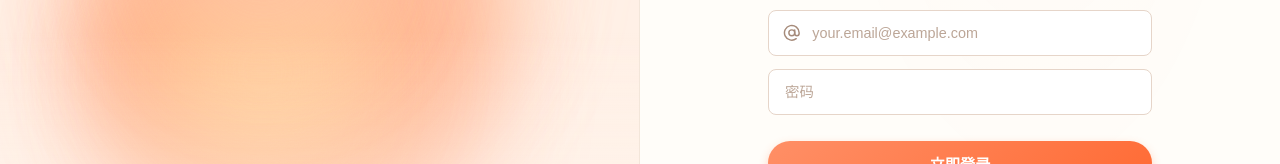
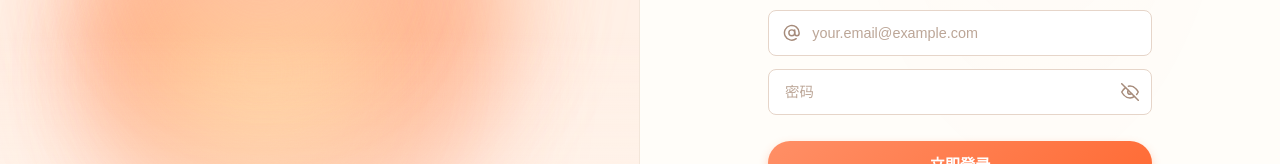
Before and after one commit to N1rvana-git/Vue-fastapi, a Vue app: page /login in a window 1280 px wide. Shown: the part 387-551 px from the top of the page. Built offline with nearby package versions, Linux system fonts and the light colour scheme.

Commit message:
feat: use env for base url, add 401 response interceptor, add password visibility toggle

```diff
--- a/src/main.js
+++ b/src/main.js
@@ -1,5 +1,5 @@
 import { createApp } from 'vue'
-import ElementPlus from 'element-plus'
+import ElementPlus, { ElMessage } from 'element-plus'
 import 'element-plus/dist/index.css'
 import axios from 'axios'
 import App from './App.vue'
@@ -16,6 +16,18 @@
   return Promise.reject(error)
 })
 
+
+axios.interceptors.response.use(response => {
+  return response
+}, error => {
+  if (error.response && error.response.status === 401) {
+    localStorage.removeItem('access_token')
+    ElMessage.error('登录状态已过期，请重新登录')
+    router.push('/login')
+  }
+  return Promise.reject(error)
+})
+
 const app = createApp(App)
 app.use(ElementPlus)
 app.use(router) // 🌟 告诉 Vue 使用路由功能
--- a/src/views/Login.vue
+++ b/src/views/Login.vue
@@ -7,8 +7,9 @@
 const router = useRouter()
 const loginLoading = ref(false)
 const loginForm = ref({ username: '', password: '' })
+const showPassword = ref(false)
 
-const BASE_URL = 'https://jubilant-yodel-4jr9qx56jv9q3qrxg-8000.app.github.dev/'
+const BASE_URL = import.meta.env.VITE_API_BASE_URL || 'https://jubilant-yodel-4jr9qx56jv9q3qrxg-8000.app.github.dev/'
 
 async function handleLogin() {
   if (!loginForm.value.username || !loginForm.value.password) {
@@ -223,7 +224,26 @@
           </div>
 
           <div class="input-container">
-            <input v-model="loginForm.password" @keyup.enter="handleLogin" type="password" placeholder="密码" required style="padding-left: 1rem;">
+            <input
+              v-model="loginForm.password"
+              @keyup.enter="handleLogin"
+              :type="showPassword ? 'text' : 'password'"
+              placeholder="密码"
+              required
+              style="padding-left: 1rem; padding-right: 2.5rem;"
+            >
+            <div class="pwd-toggle" @click="showPassword = !showPassword">
+              <!-- 闭眼图标 (隐藏密码) -->
+              <svg v-if="!showPassword" xmlns="http://www.w3.org/2000/svg" width="18" height="18" viewBox="0 0 24 24" fill="none" stroke="currentColor" stroke-width="2" stroke-linecap="round" stroke-linejoin="round">
+                <path d="M17.94 17.94A10.07 10.07 0 0 1 12 20c-7 0-11-8-11-8a18.45 18.45 0 0 1 5.06-5.94M9.9 4.24A9.12 9.12 0 0 1 12 4c7 0 11 8 11 8a18.5 18.5 0 0 1-2.16 3.19m-6.72-1.07a3 3 0 1 1-4.24-4.24"></path>
+                <line x1="1" y1="1" x2="23" y2="23"></line>
+              </svg>
+              <!-- 睁眼图标 (显示密码) -->
+              <svg v-else xmlns="http://www.w3.org/2000/svg" width="18" height="18" viewBox="0 0 24 24" fill="none" stroke="currentColor" stroke-width="2" stroke-linecap="round" stroke-linejoin="round">
+                <path d="M1 12s4-8 11-8 11 8 11 8-4 8-11 8-11-8-11-8z"></path>
+                <circle cx="12" cy="12" r="3"></circle>
+              </svg>
+            </div>
           </div>
 
           <button type="submit" class="btn-submit" :disabled="loginLoading">
@@ -487,6 +507,20 @@
   color: #BCA697;
 }
 
+.pwd-toggle {
+  display: flex;
+  align-items: center;
+  justify-content: center;
+  padding: 0 0.75rem;
+  color: #A68B7A;
+  cursor: pointer;
+  height: 100%;
+  transition: color 0.2s;
+}
+.pwd-toggle:hover {
+  color: #FF8F66;
+}
+
 .btn-submit {
   display: flex;
   align-items: center;
```
Also changed, not shown: 1 other file (tests, documents, lock files or other folders).
